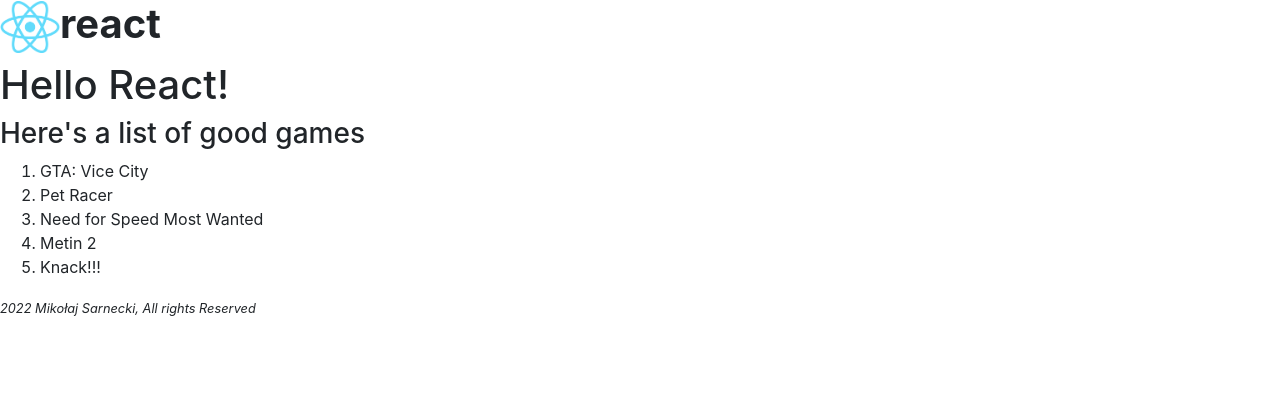
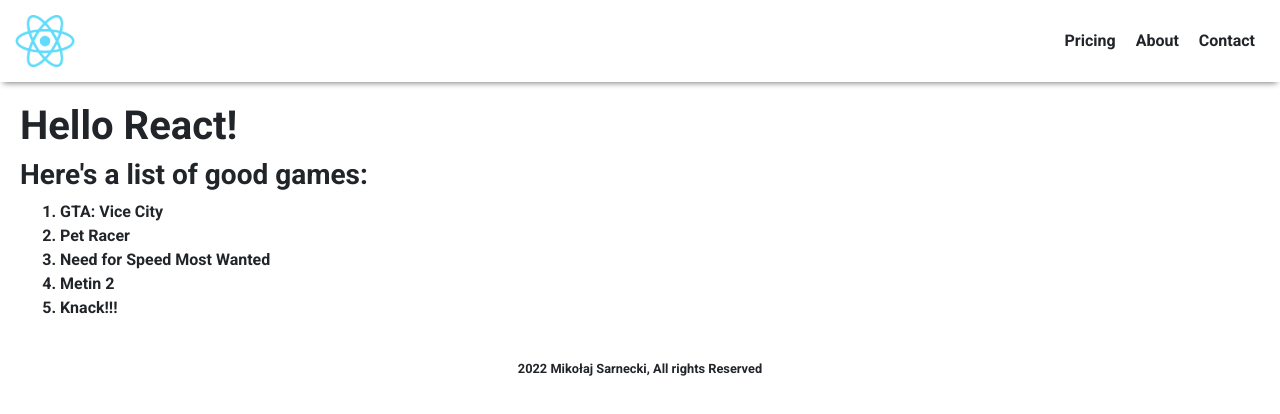
Before and after one commit to exploooo/reactCourse, a plain HTML site: page reactFacts/index.html in a window 1280 px wide. Drawn offline with nearby package versions, Linux system fonts and the light colour scheme.

Commit message:
some initial styling

```diff
--- a/reactFacts/index.html
+++ b/reactFacts/index.html
@@ -8,6 +8,7 @@
     <script crossorigin src="https://unpkg.com/react-dom@18/umd/react-dom.development.js"></script>
     <script src="https://unpkg.com/babel-standalone@6/babel.min.js"></script>
     <link rel="stylesheet" href="https://cdn.jsdelivr.net/npm/bootstrap@4.3.1/dist/css/bootstrap.min.css" integrity="sha384-ggOyR0iXCbMQv3Xipma34MD+dH/1fQ784/j6cY/iJTQUOhcWr7x9JvoRxT2MZw1T" crossorigin="anonymous">
+    <link rel="stylesheet" href="style.css">
     <title>Document</title>
 </head>
 <body>
--- a/reactFacts/index.js
+++ b/reactFacts/index.js
@@ -1,7 +1,12 @@
 function Header() {
     return (
-        <nav>
-           <h1><img src='./react.png' alt="react logo" width="60px" /><b>react</b></h1>
+        <nav className = "header-nav">
+           <img className="nav-img "src='./react.png' alt="react logo" />
+            <ul className = "nav-links">
+                <li>Pricing</li>
+                <li>About</li>
+                <li>Contact</li>
+            </ul>
         </nav>
     )
 }
@@ -20,9 +25,9 @@ function List() {
 
 function Main() {
     return (
-        <div>
+        <div className = "main">
             <h1>Hello React!</h1>
-            <h3>Here's a list of good games</h3>
+            <h3>Here's a list of good games:</h3>
             <List />
         </div>
     )
@@ -30,7 +35,7 @@ function Main() {
 
 function Footer() {
     return (
-        <p><small><i>2022 Mikołaj Sarnecki, All rights Reserved</i></small></p>
+        <p className = "footer"><small>2022 Mikołaj Sarnecki, All rights Reserved</small></p>
     )
 }
 
--- a/reactFacts/style.css
+++ b/reactFacts/style.css
@@ -1,6 +1,37 @@
-@import url('https://fonts.googleapis.com/css2?family=Ubuntu:wght@500&display=swap');
+@import url('https://fonts.googleapis.com/css2?family=Roboto:wght@700&display=swap');
 
-#root{
-    font-family:'Ubuntu', sans-serif;
-    background-color: blue;
+.header-nav{
+    display: flex;
+    align-items: center;
+    justify-content: space-between;
+    padding: 15px;
+    box-shadow: 0 4px 6px -3px gray;
+    font-family: 'Roboto', sans-serif;
 }
+
+.nav-links{
+    list-style: none;
+    display: flex;
+    justify-content: space-around;
+    padding: 0;
+    margin: 0;
+}
+
+.nav-links > li{
+    padding-inline: 10px;
+    font-weight: bold;
+}
+
+.nav-img{
+    width: 60px;
+}
+
+.main{
+    padding: 20px;
+    font-family: 'Roboto', sans-serif;
+}
+
+.footer{
+    text-align: center;
+    font-family: 'Roboto', sans-serif;
+}
```
